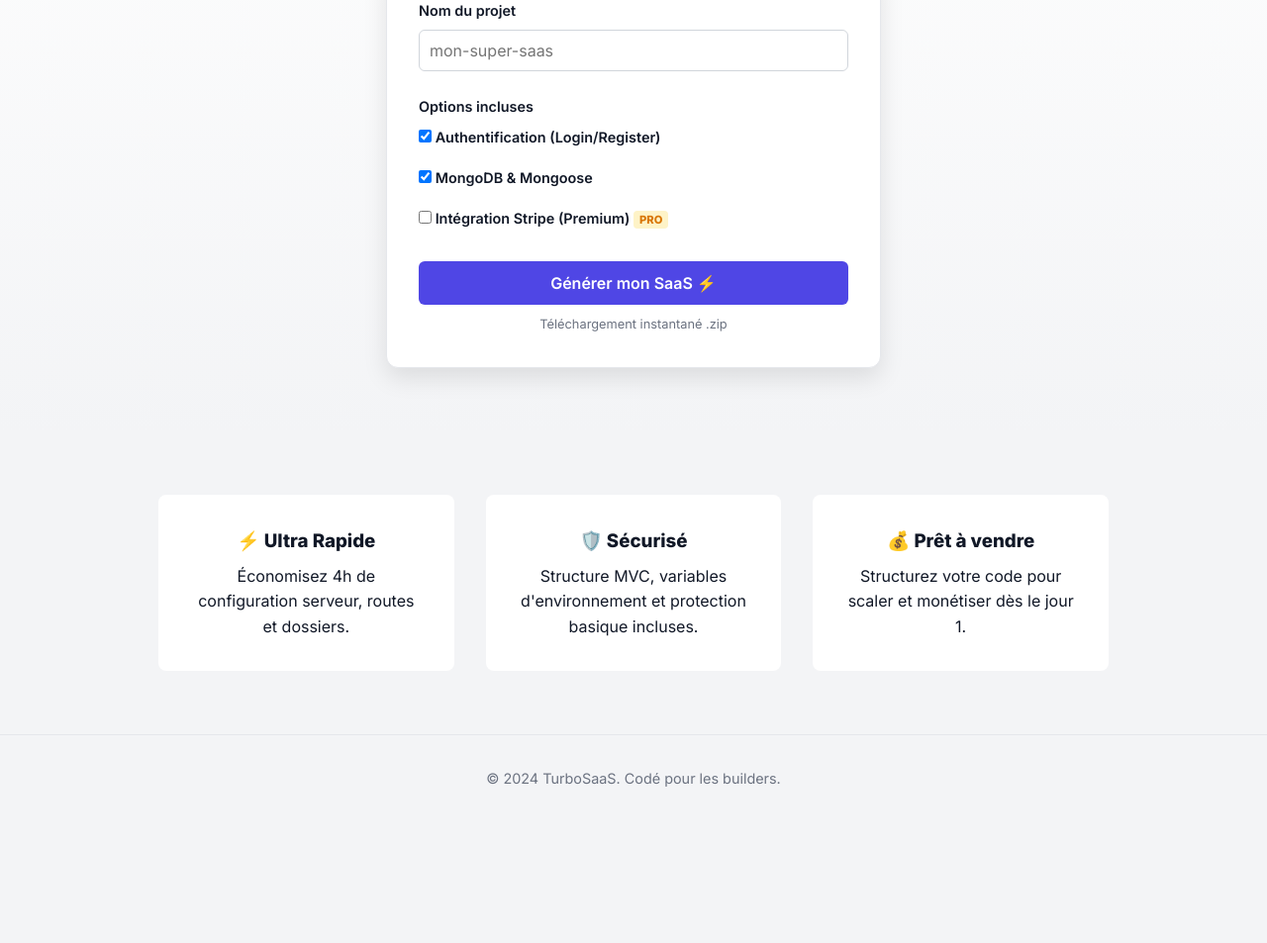
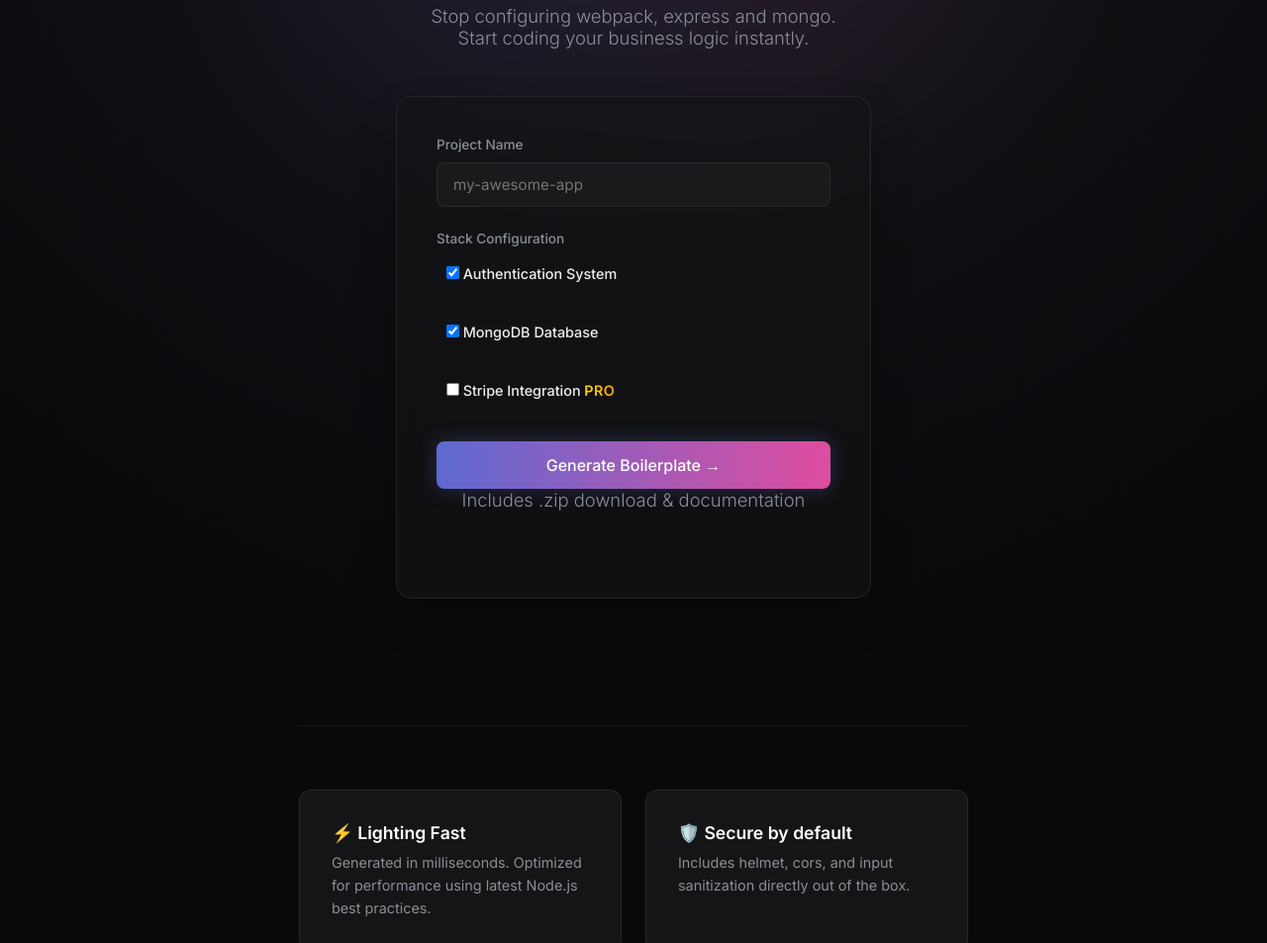
Before and after one commit to clementepitech94/turbo-saas, a website: page views/index.html in a window 1280 px wide. Shown: the part 349-1302 px from the top of the page at 99% size. Before the commit the page ends 1179 px from the top, so only its background shows below. Drawn offline with Linux system fonts and the light colour scheme.

Commit message:
Redesign Linear Style Dark Mode

```diff
--- a/public/css/style.css
+++ b/public/css/style.css
@@ -1,68 +1,120 @@
+/* IMPORTS & VARIABLES */
+@import url('https://fonts.googleapis.com/css2?family=Inter:wght@300;400;500;600&display=swap');
+
 :root {
-    --primary: #4F46E5; /* Indigo vibrant */
-    --primary-dark: #4338ca;
-    --dark: #111827;
-    --light: #F3F4F6;
-    --white: #FFFFFF;
-    --gray: #6B7280;
+    --bg-body: #08090A;       /* Noir Linear */
+    --bg-card: #141516;       /* Gris très sombre */
+    --border: rgba(255, 255, 255, 0.08);
+    --text-main: #EEEEEE;
+    --text-muted: #8A8F98;
+    --primary-gradient: linear-gradient(90deg, #5E6AD2, #DF4D9F);
+    --glow: rgba(94, 106, 210, 0.5);
 }
 
-* { margin: 0; padding: 0; box-sizing: border-box; font-family: 'Inter', sans-serif; }
+* { margin: 0; padding: 0; box-sizing: border-box; font-family: 'Inter', sans-serif; -webkit-font-smoothing: antialiased; }
 
-body { background-color: var(--light); color: var(--dark); line-height: 1.6; }
+body {
+    background-color: var(--bg-body);
+    color: var(--text-main);
+    display: flex; flex-direction: column; min-height: 100vh;
+    background-image: radial-gradient(circle at 50% 0%, #181920 0%, var(--bg-body) 60%);
+}
 
-/* LAYOUT & UTILS */
-.container { max-width: 1000px; margin: 0 auto; padding: 0 20px; }
-.grid-3 { display: grid; grid-template-columns: repeat(auto-fit, minmax(250px, 1fr)); gap: 2rem; }
+/* UI KIT LINEAR */
+.container { max-width: 1080px; margin: 0 auto; padding: 0 24px; position: relative; z-index: 2; }
+.badge-new {
+    background: rgba(94, 106, 210, 0.1); border: 1px solid rgba(94, 106, 210, 0.3);
+    color: #8E96FF; padding: 4px 10px; border-radius: 20px; font-size: 0.75rem; font-weight: 500;
+    display: inline-block; margin-bottom: 1rem;
+}
 
 /* NAVBAR */
 .navbar {
     display: flex; justify-content: space-between; align-items: center;
-    padding: 1.5rem 2rem; background: var(--white); box-shadow: 0 2px 4px rgba(0,0,0,0.05);
+    padding: 1.5rem 0; border-bottom: 1px solid var(--border);
+    backdrop-filter: blur(10px); position: sticky; top: 0; z-index: 10;
 }
-.logo { font-weight: 800; font-size: 1.2rem; color: var(--primary); }
-.nav-links a { margin-left: 20px; text-decoration: none; color: var(--dark); font-weight: 600; font-size: 0.9rem; }
+.logo { font-weight: 600; font-size: 1.1rem; letter-spacing: -0.5px; color: #fff; display: flex; align-items: center; gap: 8px;}
+.nav-links a { margin-left: 24px; text-decoration: none; color: var(--text-muted); font-size: 0.9rem; transition: 0.2s; }
+.nav-links a:hover { color: #fff; }
 
 /* HERO SECTION */
-.hero { padding: 4rem 0; text-align: center; background: linear-gradient(180deg, var(--white) 0%, var(--light) 100%); }
-.hero-text h1 { font-size: 2.5rem; margin-bottom: 1rem; line-height: 1.2; letter-spacing: -1px; }
-.hero-text p { color: var(--gray); margin-bottom: 2rem; font-size: 1.1rem; }
+.hero { padding: 6rem 0 4rem; text-align: center; position: relative; }
+.hero::before {
+    content: ''; position: absolute; top: -50px; left: 50%; transform: translateX(-50%);
+    width: 600px; height: 400px; background: var(--primary-gradient);
+    filter: blur(120px); opacity: 0.15; z-index: -1; pointer-events: none;
+}
 
-/* CONFIGURATOR CARD (Le Produit) */
+.hero h1 {
+    font-size: 3.5rem; line-height: 1.1; font-weight: 600; letter-spacing: -1.5px;
+    background: linear-gradient(180deg, #FFFFFF 0%, #71717a 100%);
+    -webkit-background-clip: text; -webkit-text-fill-color: transparent;
+    margin-bottom: 1.5rem;
+}
+.hero p { font-size: 1.15rem; color: var(--text-muted); max-width: 600px; margin: 0 auto 3rem; font-weight: 300; }
+
+/* CONFIGURATOR (Glass Card) */
 .configurator-card {
-    background: var(--white);
-    max-width: 500px;
-    margin: 0 auto;
-    padding: 2rem;
-    border-radius: 12px;
-    box-shadow: 0 10px 25px rgba(0,0,0,0.1);
+    background: rgba(20, 21, 22, 0.6);
+    border: 1px solid var(--border);
+    border-radius: 16px;
+    padding: 2.5rem;
+    max-width: 480px; margin: 0 auto;
+    box-shadow: 0 20px 40px -10px rgba(0,0,0,0.5);
+    backdrop-filter: blur(12px);
     text-align: left;
-    border: 1px solid #E5E7EB;
 }
 
 .form-group { margin-bottom: 1.5rem; }
-.form-group label { display: block; margin-bottom: 0.5rem; font-weight: 600; font-size: 0.9rem; }
-.form-group input[type="text"] {
-    width: 100%; padding: 10px; border: 1px solid #D1D5DB; border-radius: 6px; font-size: 1rem;
+.form-group label { display: block; margin-bottom: 0.6rem; font-size: 0.85rem; color: var(--text-muted); font-weight: 500; }
+
+input[type="text"] {
+    width: 100%; padding: 12px 16px;
+    background: rgba(255,255,255,0.03);
+    border: 1px solid var(--border); border-radius: 8px;
+    color: #fff; font-size: 0.95rem; outline: none; transition: 0.2s;
+}
+input[type="text"]:focus { border-color: #5E6AD2; background: rgba(94, 106, 210, 0.05); }
+
+/* CHECKBOXES */
+.checkbox-group { display: flex; flex-direction: column; gap: 12px; }
+.checkbox-item {
+    display: flex; align-items: center; gap: 12px; cursor: pointer;
+    padding: 10px; border-radius: 8px; transition: 0.2s;
+}
+.checkbox-item:hover { background: rgba(255,255,255,0.03); }
+.checkbox-item span { font-size: 0.9rem; color: var(--text-main); }
+.tag-pro {
+    background: linear-gradient(90deg, #FFD700, #FFA500); -webkit-background-clip: text;
+    -webkit-text-fill-color: transparent; font-size: 0.7rem; font-weight: 700; text-transform: uppercase; margin-left: auto; letter-spacing: 0.5px;
 }
 
-.checkbox-group { display: flex; flex-direction: column; gap: 10px; }
-.checkbox-item { display: flex; align-items: center; gap: 10px; cursor: pointer; font-size: 0.95rem; }
-.badge { background: #FEF3C7; color: #D97706; font-size: 0.7rem; padding: 2px 6px; border-radius: 4px; font-weight: bold; margin-left: auto;}
+/* BUTTON */
+.btn-primary {
+    width: 100%; padding: 14px;
+    background: var(--primary-gradient);
+    color: #fff; border: none; border-radius: 8px;
+    font-size: 1rem; font-weight: 500; cursor: pointer;
+    transition: all 0.3s ease;
+    box-shadow: 0 0 20px rgba(94, 106, 210, 0.3);
+}
+.btn-primary:hover { opacity: 0.9; box-shadow: 0 0 30px rgba(94, 106, 210, 0.5); transform: translateY(-1px); }
+.btn-primary:disabled { opacity: 0.6; cursor: not-allowed; }
 
-/* BUTTONS */
-.btn-primary {
-    display: block; width: 100%; padding: 12px; background: var(--primary); color: var(--white);
-    border: none; border-radius: 6px; font-weight: 600; cursor: pointer; transition: 0.2s; font-size: 1rem;
+.small-text { text-align: center; margin-top: 1rem; font-size: 0.8rem; color: #555; }
+
+/* FEATURES GRID */
+.features { padding: 4rem 0; border-top: 1px solid var(--border); margin-top: 4rem; }
+.grid-3 { display: grid; grid-template-columns: repeat(auto-fit, minmax(280px, 1fr)); gap: 24px; }
+
+.feature-box {
+    background: var(--bg-card); border: 1px solid var(--border);
+    padding: 2rem; border-radius: 12px; transition: 0.2s;
 }
-.btn-primary:hover { background: var(--primary-dark); transform: translateY(-2px); }
-.btn-secondary { color: var(--primary) !important; }
-.small-text { text-align: center; font-size: 0.8rem; color: var(--gray); margin-top: 10px; }
-
-/* FEATURES */
-.features { padding: 4rem 0; }
-.feature-box { background: var(--white); padding: 2rem; border-radius: 8px; text-align: center; }
-.feature-box h3 { margin-bottom: 0.5rem; color: var(--dark); }
+.feature-box:hover { border-color: rgba(255,255,255,0.2); transform: translateY(-2px); }
+.feature-box h3 { font-size: 1.1rem; margin-bottom: 0.5rem; color: #fff; }
+.feature-box p { font-size: 0.9rem; color: var(--text-muted); line-height: 1.6; }
 
 /* FOOTER */
-footer { text-align: center; padding: 2rem; color: var(--gray); font-size: 0.9rem; border-top: 1px solid #E5E7EB; }
+footer { text-align: center; padding: 3rem 0; color: #444; font-size: 0.85rem; border-top: 1px solid var(--border); }
--- a/server.js
+++ b/server.js
@@ -40,16 +40,15 @@ app.get('/', (req, res) => {
     res.sendFile(path.join(__dirname, 'views', 'index.html'));
 });
 
+// PAGE ADMIN SECRÈTE (DESIGN LINEAR)
 app.get('/admin', async (req, res) => {
-    // 🔒 SÉCURITÉ
     const adminPassword = process.env.ADMIN_PASSWORD;
     const userPassword = req.query.secret;
 
     if (!adminPassword || userPassword !== adminPassword) {
-        return res.status(403).send("⛔ Accès INTERDIT ! Tu n'as pas le mot de passe.");
+        return res.status(403).send("<body style='background:#08090A; color:#888; display:flex; justify-content:center; align-items:center; height:100vh; font-family:sans-serif;'>⛔ Access Denied</body>");
     }
 
-    // Si le mot de passe est bon, on affiche la page...
     try {
         const orders = await Order.find().sort({ date: -1 });
 
@@ -57,25 +56,22 @@ app.get('/admin', async (req, res) => {
             <html>
             <head>
                 <title>Admin Dashboard</title>
+                <link href="https://fonts.googleapis.com/css2?family=Inter:wght@400;600&display=swap" rel="stylesheet">
                 <style>
-                    body { font-family: sans-serif; padding: 20px; background: #f4f4f4; }
-                    table { width: 100%; border-collapse: collapse; background: white; box-shadow: 0 2px 5px rgba(0,0,0,0.1); }
-                    th, td { padding: 12px; border-bottom: 1px solid #ddd; text-align: left; }
-                    th { background-color: #4F46E5; color: white; }
-                    tr:hover { background-color: #f1f1f1; }
-                    h1 { color: #333; }
+                    body { font-family: 'Inter', sans-serif; padding: 40px; background: #08090A; color: #eee; }
+                    h1 { font-weight: 600; letter-spacing: -1px; margin-bottom: 20px; }
+                    table { width: 100%; border-collapse: collapse; background: #141516; border: 1px solid #333; border-radius: 8px; overflow: hidden; }
+                    th { text-align: left; padding: 15px; background: #1C1D21; color: #8A8F98; font-size: 0.85rem; text-transform: uppercase; }
+                    td { padding: 15px; border-bottom: 1px solid #222; color: #ddd; font-size: 0.95rem; }
+                    tr:last-child td { border-bottom: none; }
+                    .tag { padding: 4px 8px; background: rgba(94, 106, 210, 0.2); color: #8E96FF; border-radius: 4px; font-size: 0.8rem; }
                 </style>
             </head>
             <body>
-                <h1>💰 Admin Dashboard - Mes Ventes</h1>
-                <p>Total ventes : <strong>${orders.length}</strong></p>
+                <h1>Admin Overview</h1>
+                <p style="color:#888; margin-bottom:30px;">Total Revenue: <span style="color:#fff;">${orders.length * 9} €</span></p>
                 <table>
-                    <tr>
-                        <th>Date</th>
-                        <th>Email Client</th>
-                        <th>Projet</th>
-                        <th>Montant</th>
-                    </tr>`;
+                    <tr><th>Date</th><th>Customer</th><th>Project</th><th>Amount</th></tr>`;
 
         orders.forEach(order => {
             html += `
@@ -83,15 +79,14 @@ app.get('/admin', async (req, res) => {
                     <td>${order.date.toLocaleString()}</td>
                     <td>${order.email}</td>
                     <td>${order.projectName}</td>
-                    <td>${(order.amount / 100).toFixed(2)} €</td>
+                    <td><span class="tag">${(order.amount / 100).toFixed(2)} €</span></td>
                 </tr>`;
         });
 
-        html += `</table><br><a href="/">← Retour au site</a></body></html>`;
+        html += `</table></body></html>`;
         res.send(html);
     } catch (err) {
-        console.error(err);
-        res.send("Erreur de connexion à la base de données.");
+        res.send("DB Error");
     }
 });
 // Page de succès après paiement
@@ -99,43 +94,37 @@ app.get('/success', (req, res) => {
     res.send(`
         <html>
         <head>
-            <title>Merci !</title>
+            <title>Order Confirmed</title>
             <link rel="stylesheet" href="/css/style.css">
         </head>
-        <body style="text-align:center; padding-top:50px; background-color:#F3F4F6;">
-            <div style="background:white; max-width:500px; margin:auto; padding:40px; border-radius:10px; box-shadow:0 10px 25px rgba(0,0,0,0.1);">
-                <h1 style="color:#4F46E5;">Merci pour votre achat ! 🎉</h1>
-                <p>Votre téléchargement va démarrer dans quelques secondes...</p>
-                <p id="status" style="font-weight:bold; color:#6B7280;">Vérification du paiement...</p>
+        <body style="display:flex; justify-content:center; align-items:center; height:100vh; text-align:center;">
+            <div class="configurator-card" style="text-align:center;">
+                <div style="font-size:3rem; margin-bottom:20px;">🎉</div>
+                <h1 style="margin-bottom:10px;">Payment Successful</h1>
+                <p style="color:#8A8F98; margin-bottom:30px;">Your boilerplate is being generated...</p>
+                <p id="status" style="color:#5E6AD2; font-weight:600;">Initializing download...</p>
             </div>
             <script>
                 const urlParams = new URLSearchParams(window.location.search);
                 const sessionId = urlParams.get('session_id');
-
                 if (sessionId) {
                     fetch('/verify-payment', {
                         method: 'POST',
                         headers: {'Content-Type': 'application/json'},
                         body: JSON.stringify({ sessionId })
                     })
-                    .then(res => {
-                        if (res.ok) return res.blob();
-                        throw new Error('Paiement non validé');
-                    })
+                    .then(res => res.blob())
                     .then(blob => {
                         const url = window.URL.createObjectURL(blob);
                         const a = document.createElement('a');
                         a.href = url;
-                        a.download = 'MonSaaS.zip';
+                        a.download = 'TurboSaaS.zip';
                         document.body.appendChild(a);
                         a.click();
-                        document.getElementById('status').innerText = "✅ Téléchargement terminé !";
-                        document.getElementById('status').style.color = "green";
+                        document.getElementById('status').innerText = "Download Started!";
+                        document.getElementById('status').style.color = "#4CAF50";
                     })
-                    .catch(err => {
-                        document.getElementById('status').innerText = "❌ Erreur : Paiement non trouvé.";
-                        document.getElementById('status').style.color = "red";
-                    });
+                    .catch(err => document.getElementById('status').innerText = "Download Error.");
                 }
             </script>
         </body>
--- a/views/index.html
+++ b/views/index.html
@@ -3,79 +3,81 @@
 <head>
     <meta charset="UTF-8">
     <meta name="viewport" content="width=device-width, initial-scale=1.0">
-    <title>TurboSaaS - Générateur de Boilerplate Node.js</title>
+    <title>TurboSaaS - Build Faster</title>
     <link rel="stylesheet" href="/css/style.css">
-    <link href="https://fonts.googleapis.com/css2?family=Inter:wght@400;600;800&display=swap" rel="stylesheet">
 </head>
 <body>
 
-    <nav class="navbar">
-        <div class="logo">🚀 TurboSaaS</div>
+    <nav class="container navbar">
+        <div class="logo">
+            <span style="background: linear-gradient(90deg, #5E6AD2, #DF4D9F); width:20px; height:20px; border-radius:4px; display:inline-block;"></span>
+            TurboSaaS
+        </div>
         <div class="nav-links">
-            <a href="#features">Fonctionnalités</a>
-            <a href="#pricing">Tarifs</a>
-            <a href="#" class="btn-secondary">Connexion</a>
+            <a href="#features">Features</a>
+            <a href="#">Documentation</a>
+            <a href="#" style="color:#fff;">Sign In</a>
         </div>
     </nav>
 
     <header class="hero">
         <div class="container">
-            <div class="hero-text">
-                <h1>Arrêtez de configurer.<br>Commencez à coder.</h1>
-                <p>Générez une architecture SaaS Node.js/Express complète, sécurisée et prête à l'emploi en moins de 30 secondes.</p>
-            </div>
+            <span class="badge-new">v2.0 Now Available</span>
+            <h1>Ship your SaaS<br>in record time.</h1>
+            <p>Stop configuring webpack, express and mongo. <br>Start coding your business logic instantly.</p>
 
             <div class="configurator-card">
                 <form id="saasForm">
                     <div class="form-group">
-                        <label for="projectName">Nom du projet</label>
-                        <input type="text" id="projectName" name="projectName" placeholder="mon-super-saas" required>
+                        <label for="projectName">Project Name</label>
+                        <input type="text" id="projectName" name="projectName" placeholder="my-awesome-app" required>
                     </div>
 
                     <div class="form-group">
-                        <label>Options incluses</label>
+                        <label>Stack Configuration</label>
                         <div class="checkbox-group">
                             <label class="checkbox-item">
                                 <input type="checkbox" name="options" value="auth" checked>
-                                <span>Authentification (Login/Register)</span>
+                                <span>Authentication System</span>
                             </label>
                             <label class="checkbox-item">
                                 <input type="checkbox" name="options" value="database" checked>
-                                <span>MongoDB & Mongoose</span>
+                                <span>MongoDB Database</span>
                             </label>
                             <label class="checkbox-item">
                                 <input type="checkbox" name="options" value="payment">
-                                <span>Intégration Stripe (Premium)</span> <span class="badge">PRO</span>
+                                <span>Stripe Integration</span>
+                                <span class="tag-pro">PRO</span>
                             </label>
                         </div>
                     </div>
 
-                    <button type="submit" class="btn-primary">Générer mon SaaS ⚡️</button>
-                    <p class="small-text">Téléchargement instantané .zip</p>
+                    <button type="submit" class="btn-primary">Generate Boilerplate &rarr;</button>
+                    <p class="small-text">Includes .zip download & documentation</p>
                 </form>
             </div>
         </div>
     </header>
 
-    <section class="features" id="features">
-        <div class="container grid-3">
+    <section class="container features" id="features">
+        <div class="grid-3">
             <div class="feature-box">
-                <h3>⚡️ Ultra Rapide</h3>
-                <p>Économisez 4h de configuration serveur, routes et dossiers.</p>
+                <h3>⚡️ Lighting Fast</h3>
+                <p>Generated in milliseconds. Optimized for performance using latest Node.js best practices.</p>
             </div>
             <div class="feature-box">
-                <h3>🛡️ Sécurisé</h3>
-                <p>Structure MVC, variables d'environnement et protection basique incluses.</p>
+                <h3>🛡️ Secure by default</h3>
+                <p>Includes helmet, cors, and input sanitization directly out of the box.</p>
             </div>
             <div class="feature-box">
-                <h3>💰 Prêt à vendre</h3>
-                <p>Structurez votre code pour scaler et monétiser dès le jour 1.</p>
+                <h3>💰 Monetization Ready</h3>
+                <p>Stripe checkout sessions pre-configured. Just add your API keys and start selling.</p>
             </div>
         </div>
     </section>
 
     <footer>
-        <p>&copy; 2024 TurboSaaS. Codé pour les builders.</p>
+        <p>&copy; 2024 TurboSaaS. Designed for Builders.</p>
     </footer>
 
     <script src="/js/script.js"></script>
```
